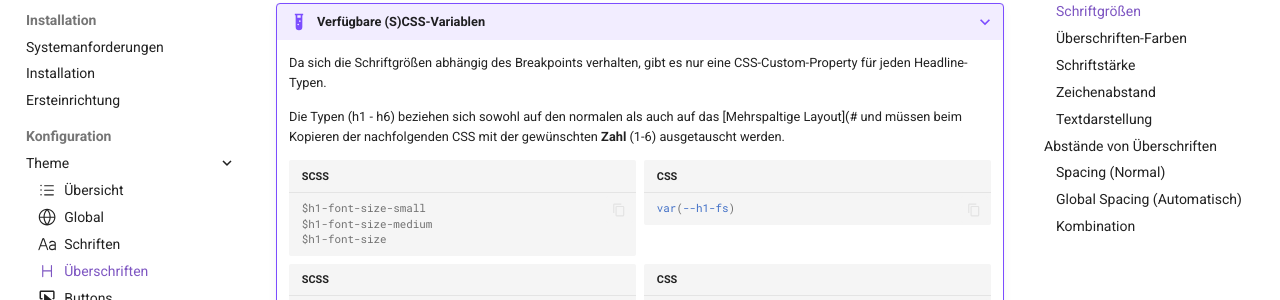
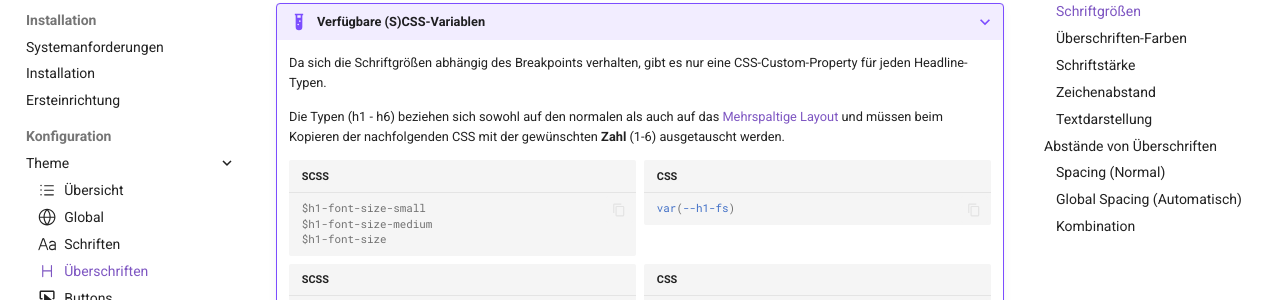
Before and after one commit to contao-thememanager/docs, an MkDocs documentation site: the page built from docs/pages/docs/configuration/theme/headings.md, in a window 1280 px wide and 900 px high, scrolled down 1346 px. Shown: the part 151-451 px from the top of the window. Built offline with MkDocs 1.6.1 and Material for MkDocs 9.7.7, drawn with Linux system fonts in a browser that asks for light colours; comment, search, counter and statistics services are not loaded; part of the change alters nothing that is shown.

````diff
--- a/docs/pages/docs/configuration/theme/headings.md
+++ b/docs/pages/docs/configuration/theme/headings.md
@@ -58,8 +58,9 @@ einstellen:
     Da sich die Schriftgrößen abhängig des Breakpoints verhalten, gibt es nur eine CSS-Custom-Property für jeden
     Headline-Typen.
 
-    Die Typen (h1 - h6) beziehen sich sowohl auf den normalen als auch auf das [Mehrspaltige Layout](# und müssen
-    beim Kopieren der nachfolgenden CSS mit der gewünschten **Zahl** (1-6) ausgetauscht werden.
+    Die Typen (h1 - h6) beziehen sich sowohl auf den normalen als auch auf das
+    [Mehrspaltige Layout](../../installation/setup.md#mehrspaltiges-layout-hauptspalte-linke-spalte-rechte-spalte)
+    und müssen beim Kopieren der nachfolgenden CSS mit der gewünschten **Zahl** (1-6) ausgetauscht werden.
 
     <div class="grid" markdown>
     ```scss title="SCSS"
````
